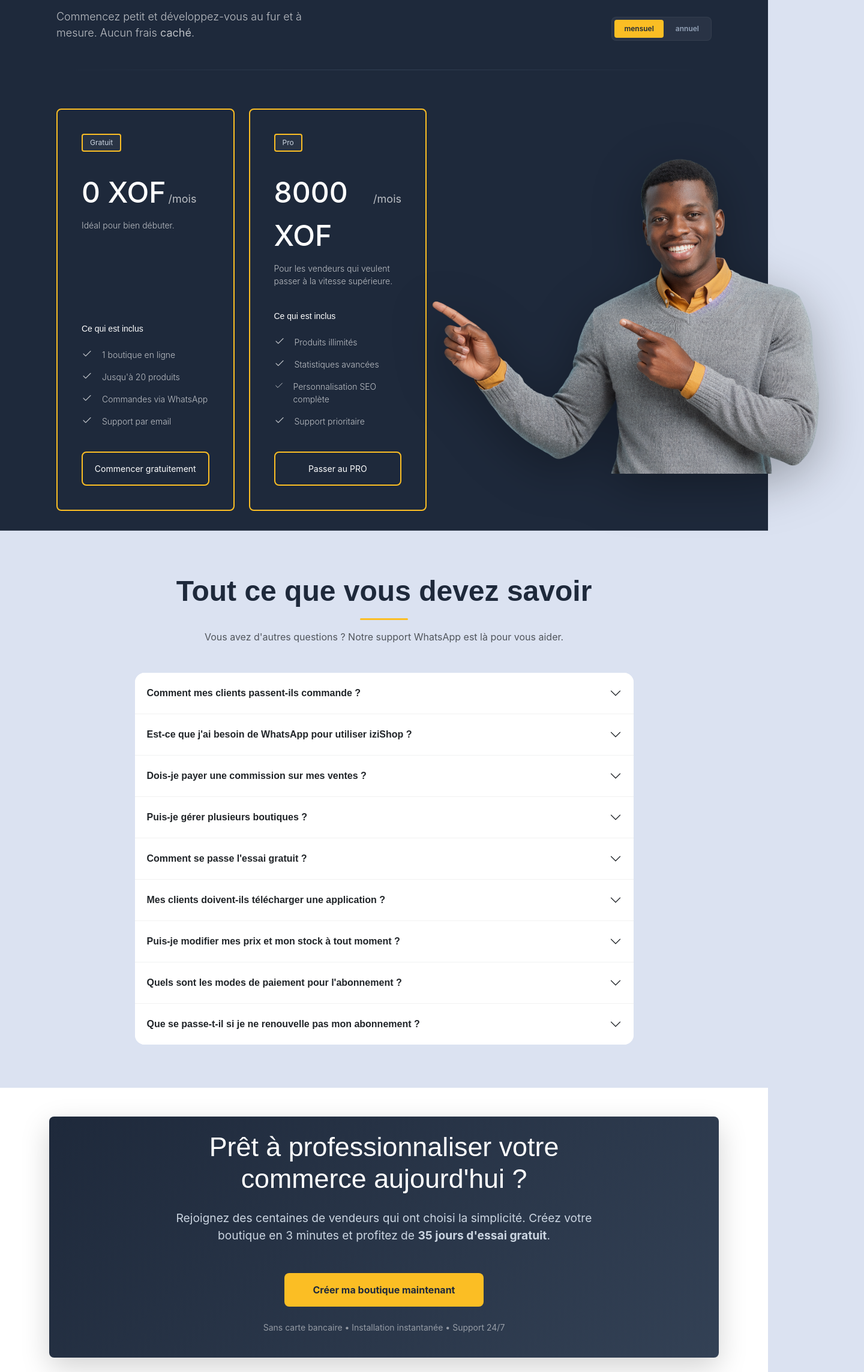
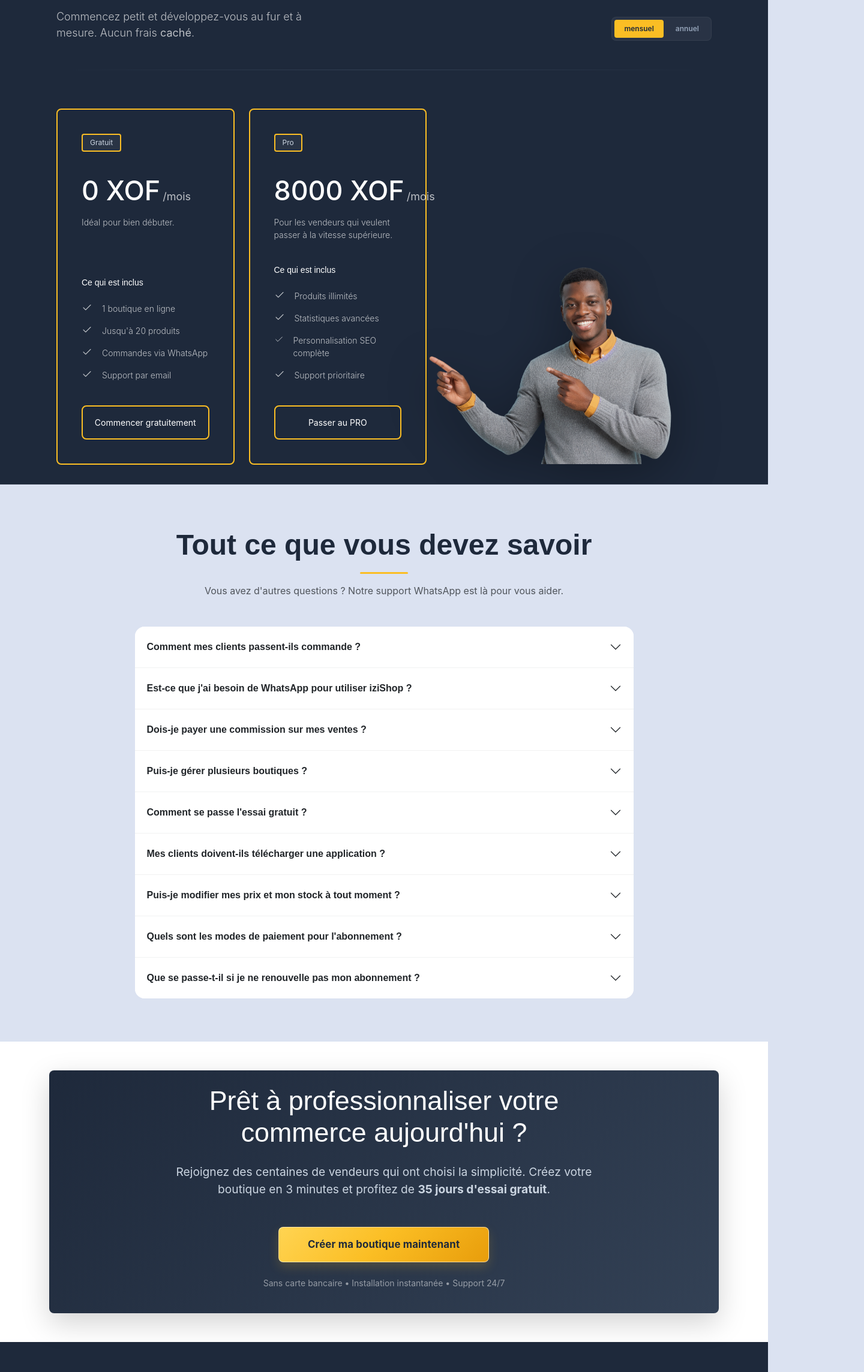
Before and after one commit to marzouck13/iziShop, a React (Vite) app in the folder iziShop/: page / in a window 1280 px wide. Shown: the part 2795-5083 px from the top of the page at 60% size, 1440 px wide, since content can reach past the window. Built offline with nearby package versions, Linux system fonts and the light colour scheme; no server answers.

Commit message:
Ajustement complementaire

```diff
--- a/iziShop/src/components/FinalCTA.jsx
+++ b/iziShop/src/components/FinalCTA.jsx
@@ -1,11 +1,29 @@
 // Fichier: frontend/src/components/FinalCTA.jsx
-import React from 'react';
+import React, { useEffect, useRef, useState } from 'react';
 import { useNavigate } from 'react-router-dom';
 import usePrixPublic from '../hooks/usePrixPublic';
 
 const FinalCTA = () => {
   const navigate = useNavigate();
   const { prixData } = usePrixPublic();
+  const freeStartButtonRef = useRef(null);
+  const [isFreeStartButtonVisible, setIsFreeStartButtonVisible] = useState(false);
+
+  useEffect(() => {
+    const button = freeStartButtonRef.current;
+
+    if (!button || !('IntersectionObserver' in window)) {
+      return undefined;
+    }
+
+    const observer = new IntersectionObserver(([entry]) => {
+      setIsFreeStartButtonVisible(entry.isIntersecting);
+    });
+
+    observer.observe(button);
+
+    return () => observer.disconnect();
+  }, []);
 
   return (
     <section className="final-cta-section py-5">
@@ -21,12 +39,13 @@ const FinalCTA = () => {
                 Créez votre boutique en 3 minutes et profitez de{' '}
                 <strong>{prixData ? prixData.dureeEssaiJours : 35} jours d'essai gratuit</strong>.
               </p>
-              <div className="d-flex flex-column flex-sm-row justify-content-center gap-3">
+              <div className="d-flex flex-column flex-sm-row justify-content-center gap-2 w-100">
                 <button
-                  className="bouton-principal btn-lg px-5 py-3 border-0"
+                  ref={freeStartButtonRef}
+                  className={`bouton-principal bouton-hero btn-lg px-5 py-3 ${isFreeStartButtonVisible ? 'bouton-principal-vibrant' : ''}`}
                   onClick={() => navigate('/auth', { state: { mode: 'register' } })}
                 >
-                  Créer ma boutique maintenant
+                  <span>Créer ma boutique maintenant</span>
                 </button>
               </div>
               <p className="mt-4 small text-white-50">
--- a/iziShop/src/components/Pricing.jsx
+++ b/iziShop/src/components/Pricing.jsx
@@ -27,7 +27,7 @@ const Pricing = () => {
   const startTrial = () => navigate('/auth', { state: { mode: 'register' } });
 
   return (
-    <section id="pricing" style={{ backgroundColor: 'var(--izishop-secondaire)', borderBottom: '1px solid rgba(255,255,255,.1)', color: 'var(--izishop-blanc)', padding: '32px 0' }}>
+    <section id="pricing" style={{ backgroundColor: 'var(--izishop-secondaire)', borderBottom: '1px solid rgba(255,255,255,.1)', color: 'var(--izishop-blanc)', padding: '32px 0', overflow: 'hidden' }}>
       <style>{`
         .pricing-action-button {
           transition: background-color .25s ease, border-color .25s ease, box-shadow .25s ease, color .25s ease, transform .25s ease;
@@ -66,19 +66,27 @@ const Pricing = () => {
         </div>
 
         {/* LAYOUT : PLANS + IMAGE */}
-        <div className="row align-items-center g-5">
+        <div className="row align-items-end g-5">
           {/* COLONNE GAUCHE : Les 2 plans */}
           <div className="col-lg-7">
-            <div className="row g-4">
+            <div className="row g-4 align-items-stretch">
               {plans.map((plan) => (
                 <div className="col-md-6" key={plan.name}>
-                  <article className="h-100 d-flex flex-column" style={{ border: '2px solid #fbbe24',borderRadius: '8px', padding: '40px' }}>
+                  <article className="h-100 d-flex flex-column" style={{ border: '2px solid #fbbe24', borderRadius: '8px', padding: '40px' }}>
                     <span style={{ alignSelf: 'flex-start', backgroundColor: 'rgba(255,255,255,.05)', border: '2px solid #fbbe24', borderRadius: '4px', color: '#cbd5e1', fontSize: '12px', padding: '4px 12px' }}>{plan.name}</span>
-                    <div className="d-flex align-items-baseline gap-1" style={{ margin: '32px 0 8px' }}>
-                      <span style={{ color: 'var(--izishop-blanc)', fontSize: '3rem', fontWeight: 500 }}>{billingPeriod === 'mensuel' ? plan.mensuel : plan.annuel} XOF</span>
-                      <span style={{ color: 'rgba(255,255,255,.7)', fontSize: '18px' }}>{billingPeriod === 'mensuel' ? '/mois' : '/an'}</span>
+
+                    {/* Bloc Prix à hauteur fixe pour éviter tout saut/changement de taille */}
+                    <div className="d-flex align-items-baseline gap-1" style={{ margin: '32px 0 8px', minHeight: '60px' }}>
+                      <span style={{ color: 'var(--izishop-blanc)', fontSize: 'clamp(2.2rem, 3.5vw, 3rem)', fontWeight: 500, whiteSpace: 'nowrap' }}>
+                        {billingPeriod === 'mensuel' ? plan.mensuel : plan.annuel} XOF
+                      </span>
+                      <span style={{ color: 'rgba(255,255,255,.7)', fontSize: '18px', whiteSpace: 'nowrap' }}>
+                        {billingPeriod === 'mensuel' ? '/mois' : '/an'}
+                      </span>
                     </div>
-                    <p style={{ color: 'rgba(255,255,255,.7)', fontSize: '14px', fontWeight: 300, marginBottom: '40px' }}>{plan.description}</p>
+
+                    <p style={{ color: 'rgba(255,255,255,.7)', fontSize: '14px', fontWeight: 300, marginBottom: '40px', minHeight: '42px' }}>{plan.description}</p>
+
                     <div className="mt-auto">
                       <h4 style={{ color: 'var(--izishop-blanc)', fontSize: '14px', marginBottom: '24px' }}>Ce qui est inclus</h4>
                       <ul className="list-unstyled mb-0">
@@ -90,6 +98,7 @@ const Pricing = () => {
                         ))}
                       </ul>
                     </div>
+
                     <button type="button" onClick={startTrial} className="pricing-action-button w-100" style={{ backgroundColor: 'transparent', border: '2px solid #fbbe24', borderRadius: '8px', color: 'var(--izishop-blanc)', cursor: 'pointer', fontSize: '14px', marginBottom: '0px', marginTop: '24px', padding: '16px' }}>{plan.action}</button>
                   </article>
                 </div>
@@ -97,20 +106,21 @@ const Pricing = () => {
             </div>
           </div>
 
-          {/* COLONNE DROITE : L'image (comme dans l'ancienne version) */}
-          <div className="col-lg-5 d-none d-lg-block text-center">
-            <div className="illustration-pricing-wrapper" style={{ position: 'relative', padding: '1px' }}>
+          {/* COLONNE DROITE : L'image (conservée à l'identique avec adaptation responsive) */}
+          <div className="col-lg-5 d-none d-lg-flex align-items-end justify-content-center text-center" style={{ minHeight: '100%' }}>
+            <div className="illustration-pricing-wrapper" style={{ position: 'relative', padding: '1px', width: '100%', display: 'flex', justifyContent: 'center' }}>
               <img
                 src="/zouck/iziShop.png"
                 alt="Gestion simplifiée avec iziShop"
                 className="img-fluid"
                 style={{
                   width: '295%',
-                  maxWidth: '680px',
+                  maxWidth: '100%',
                   height: 'auto',
                   transform: 'translateX(-53px)',
                   borderRadius: '12px',
                   filter: 'drop-shadow(0 20px 40px rgba(0,0,0,0.3))',
+                  display: 'block'
                 }}
               />
             </div>
```
